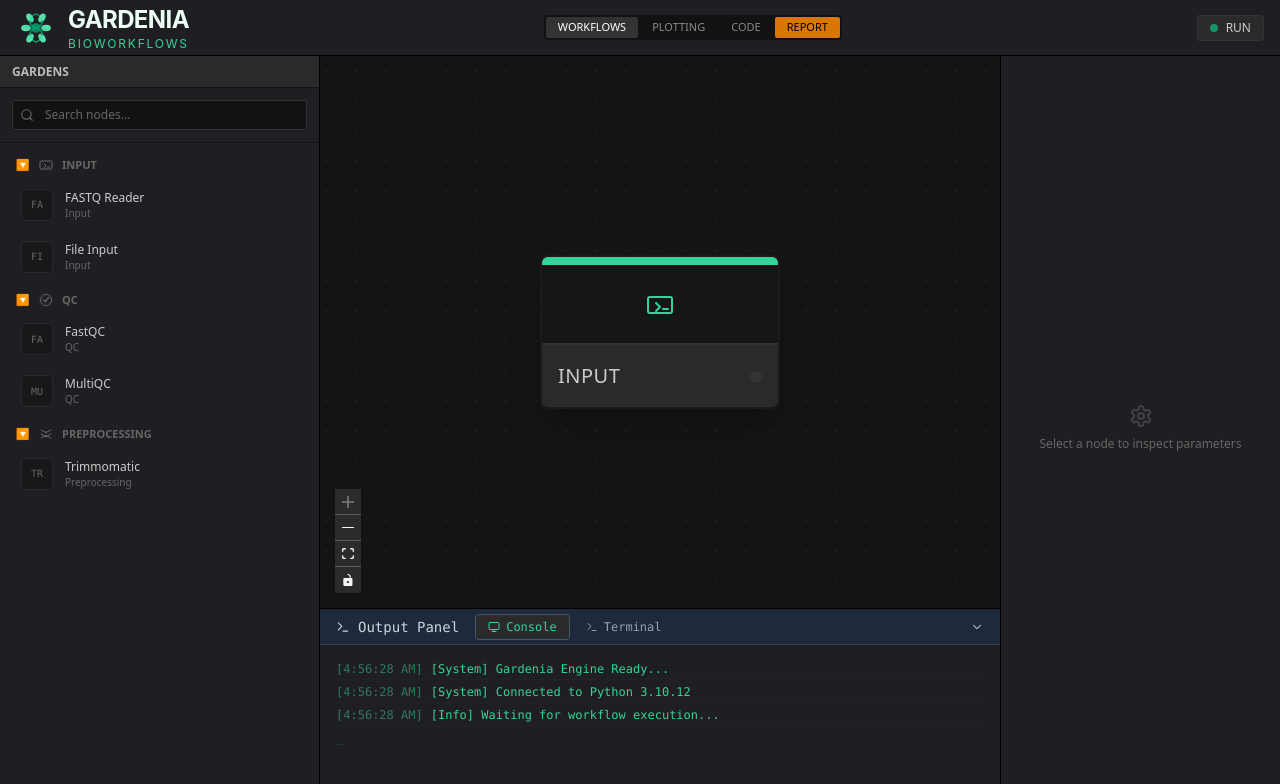
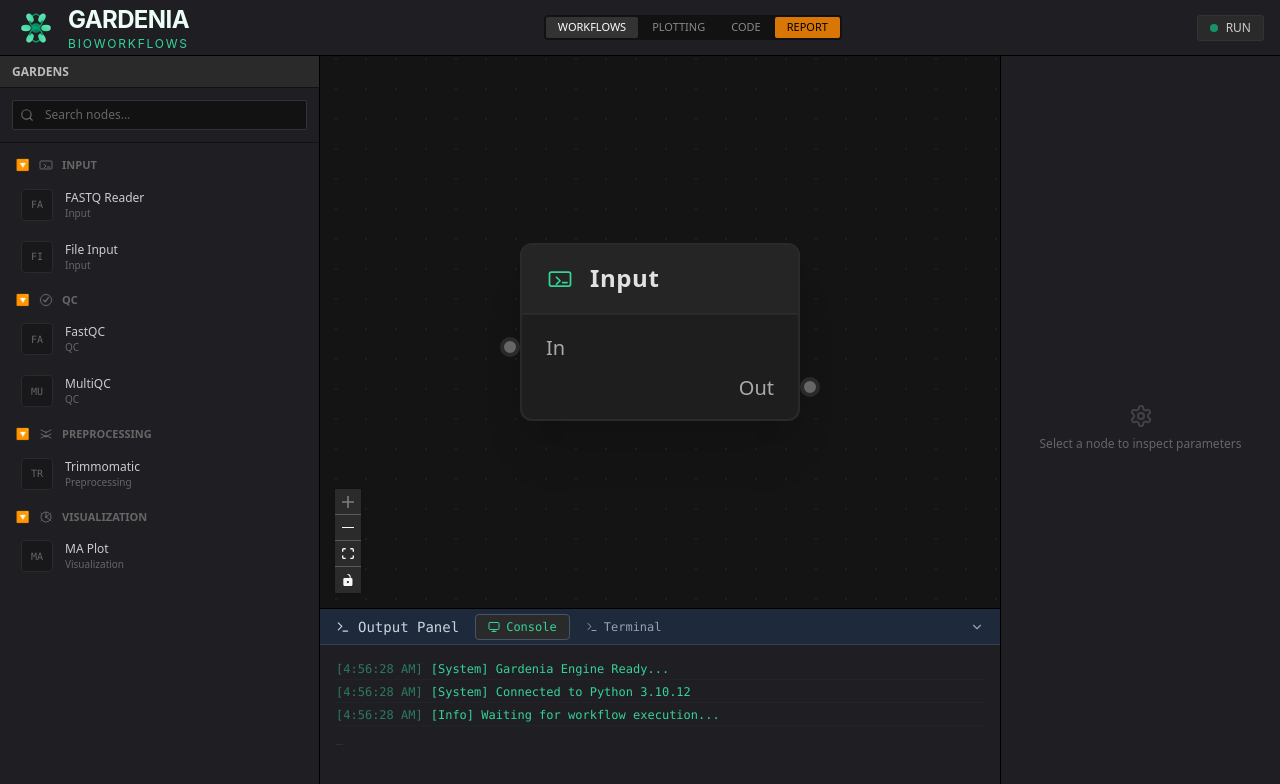
Before and after one commit to siouxi/gardenia, a React (Vite) app: page / in a window 1280 px wide. Shown: the top 784 px of the page. Built offline with nearby package versions, Linux system fonts and the light colour scheme.

Commit message:
conexiones

```diff
--- a/src/components/ResolveNode.tsx
+++ b/src/components/ResolveNode.tsx
@@ -19,42 +19,90 @@ const iconMap: Record<string, any> = {
 
 export const ResolveNode = ({ data, selected }: NodeProps) => {
     const Icon = iconMap[String(data.category)] || iconMap['QC'];
+    const toolData = data.toolData as any;
+
+    // Default to at least one IO if missing definition, for backward compat or generic nodes
+    const inputs = toolData?.inputs?.length ? toolData.inputs : [];
+
+    // Explicitly handle outputs. If defined, use them. If not defined and no inputs, standard node might need 1 default.
+    // However, if inputs exist but no outputs, it's a sink node.
+    // If neither exist (like initial Input node before refactor), we might want a default.
+    // Let's assume FileInput updates will fix the definitions.
+    const outputs = toolData?.outputs?.length ? toolData.outputs : [];
+
+    // Fallback for generic/legacy nodes
+    const showDefaultInput = !inputs.length && data.type !== 'input';
+    const showDefaultOutput = !outputs.length;
 
     return (
         <div className={`
-            relative min-w-[120px] bg-[#2a2a2a] rounded-[4px] shadow-xl
-            border border-[#1a1a1a] overflow-hidden group transition-all
-            ${selected ? 'ring-1 ring-[#34d399]' : 'hover:border-[#404040]'}
+            relative min-w-[140px] bg-[#1e1e1e] rounded-[6px] shadow-xl
+            border border-[#2a2a2a] overflow-visible group transition-all
+            ${selected ? 'ring-1 ring-[#34d399] border-[#34d399]' : 'hover:border-[#404040]'}
         `}>
-            {/* Node Header - Color Coded Stripe */}
-            <div className="h-1 w-full bg-[#34d399]" />
+            {/* Header */}
+            <div className="bg-[#252525] rounded-t-[5px] px-3 py-2 flex items-center gap-2 border-b border-[#2a2a2a]">
+                <Icon size={14} className="text-[#34d399]" />
+                <span className="text-[12px] font-bold text-[#e1e1e1] tracking-wide truncate max-w-[100px]">
+                    {String(data.label)}
+                </span>
+            </div>
 
-            <div className="flex flex-col">
-                {/* Preview Area */}
-                <div className="h-10 bg-[#161616] flex items-center justify-center border-b border-[#333]">
-                    <Icon size={16} className="text-[#34d399]" />
+            {/* Content Body with IO Ports */}
+            <div className="p-2 space-y-1">
+                {/* Inputs Stack */}
+                <div className="flex flex-col gap-2">
+                    {inputs.map((input: any) => (
+                        <div key={input.name} className="relative flex items-center h-4">
+                            <Handle
+                                type="target"
+                                position={Position.Left}
+                                id={input.name}
+                                className="!w-2.5 !h-2.5 !bg-[#666] !border-[#2a2a2a] !border-2 !rounded-full !-left-3.5 hover:!bg-[#34d399] transition-colors"
+                            />
+                            <span className="text-[10px] text-[#aaa] font-medium ml-1 capitalize">{input.name}</span>
+                        </div>
+                    ))}
+                    {showDefaultInput && (
+                        <div className="relative flex items-center h-4">
+                            <Handle
+                                type="target"
+                                position={Position.Left}
+                                className="!w-2.5 !h-2.5 !bg-[#666] !border-[#2a2a2a] !border-2 !rounded-full !-left-3.5 hover:!bg-[#34d399] transition-colors"
+                            />
+                            <span className="text-[10px] text-[#aaa] font-medium ml-1">In</span>
+                        </div>
+                    )}
                 </div>
 
-                {/* Label Area */}
-                <div className="p-2 flex items-center justify-between gap-2">
-                    <span className="text-[10px] font-medium text-[#ccc] tracking-wide uppercase truncate max-w-[80px]">
-                        {String(data.label)}
-                    </span>
-                    <div className="w-1.5 h-1.5 rounded-full bg-[#333]" />
+                {/* Divider if both exist */}
+                {(inputs.length > 0 && outputs.length > 0) && <div className="h-2" />}
+
+                {/* Outputs Stack */}
+                <div className="flex flex-col gap-2 items-end">
+                    {outputs.map((output: any) => (
+                        <div key={output.name} className="relative flex items-center justify-end h-4 w-full">
+                            <span className="text-[10px] text-[#aaa] font-medium mr-1 capitalize">{output.name}</span>
+                            <Handle
+                                type="source"
+                                position={Position.Right}
+                                id={output.name}
+                                className="!w-2.5 !h-2.5 !bg-[#666] !border-[#2a2a2a] !border-2 !rounded-full !-right-3.5 hover:!bg-[#34d399] transition-colors"
+                            />
+                        </div>
+                    ))}
+                    {showDefaultOutput && (
+                        <div className="relative flex items-center justify-end h-4 w-full">
+                            <span className="text-[10px] text-[#aaa] font-medium mr-1">Out</span>
+                            <Handle
+                                type="source"
+                                position={Position.Right}
+                                className="!w-2.5 !h-2.5 !bg-[#666] !border-[#2a2a2a] !border-2 !rounded-full !-right-3.5 hover:!bg-[#34d399] transition-colors"
+                            />
+                        </div>
+                    )}
                 </div>
             </div>
-
-            {/* Handles */}
-            <Handle
-                type="target"
-                position={Position.Left}
-                className="!w-2.5 !h-2.5 !bg-[#666] !border-none !rounded-full !-left-1.5 hover:!bg-[#34d399] transition-colors"
-            />
-            <Handle
-                type="source"
-                position={Position.Right}
-                className="!w-2.5 !h-2.5 !bg-[#666] !border-none !rounded-full !-right-1.5 hover:!bg-[#34d399] transition-colors"
-            />
         </div>
     );
 };
--- /dev/null
+++ b/src/registry/definitions/MAPlot.ts
@@ -0,0 +1,26 @@
+import { ToolDefinition } from '../../types/ToolDefinition';
+
+const tool: ToolDefinition = {
+    id: 'ma-plot',
+    name: 'MA Plot',
+    description: 'Visualizes differences between measurements in two samples',
+    category: 'Visualization',
+    version: '1.0.0',
+    inputs: [
+        { name: 'control', type: 'dataset', description: 'Control sample dataset' },
+        { name: 'treatment', type: 'dataset', description: 'Treatment sample dataset' }
+    ],
+    outputs: [
+        { name: 'plot', type: 'image', description: 'Generated MA Plot' }
+    ],
+    parameters: [
+        {
+            name: 'alpha',
+            type: 'number',
+            label: 'Significance Level',
+            default: 0.05
+        }
+    ]
+};
+
+export default tool;
```
Also changed, not shown: 5 other files (tests, documents, lock files or other folders).
